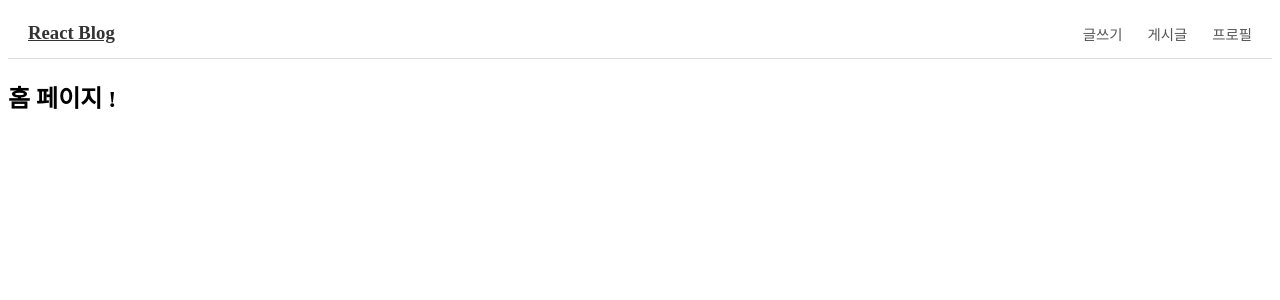
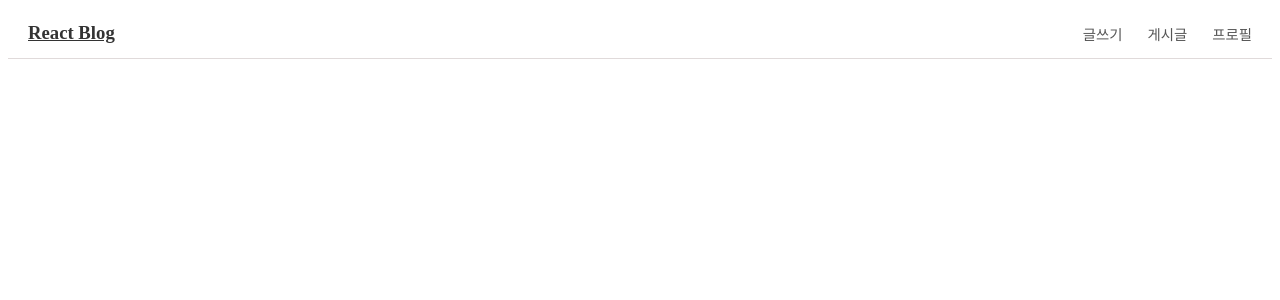
Before and after one commit to ttttta95/Blog, a React (Create React App) app in the folder blog/: page / in a window 1280 px wide. Shown: the top 300 px of the page. Built offline with nearby package versions, Linux system fonts and the light colour scheme.

Commit message:
에러 수정

```diff
--- a/blog/src/App.js
+++ b/blog/src/App.js
@@ -11,7 +11,6 @@ export default function App() {
         <Router>
           <Header />
           <Routes>
-            <Route path="/" element={<Home />} />
             <Route path="/Write" element={<Write />} />
             <Route path="/Posts" element={<Posts />} />
             <Route path="/Profile" element={<Profile />} />
```
